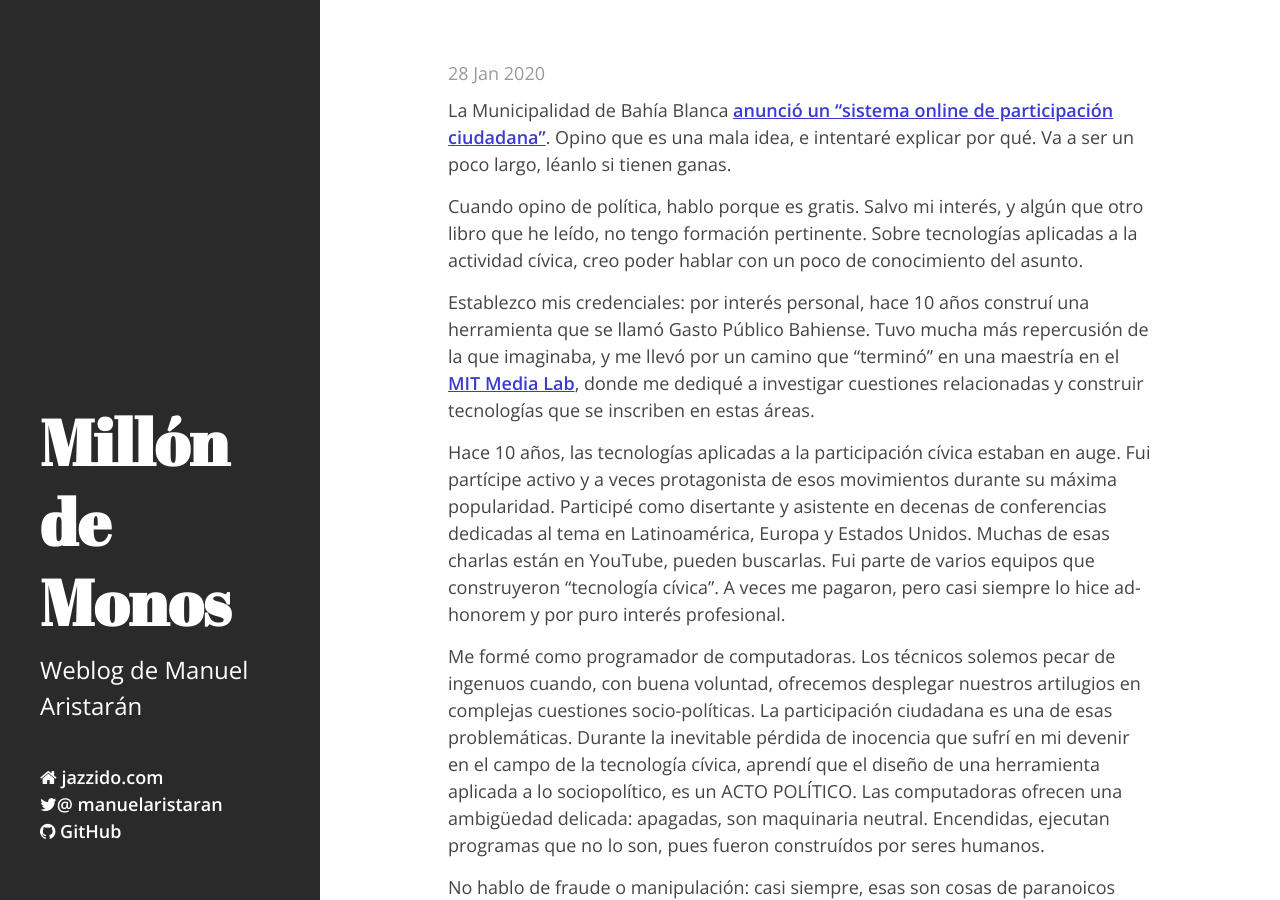
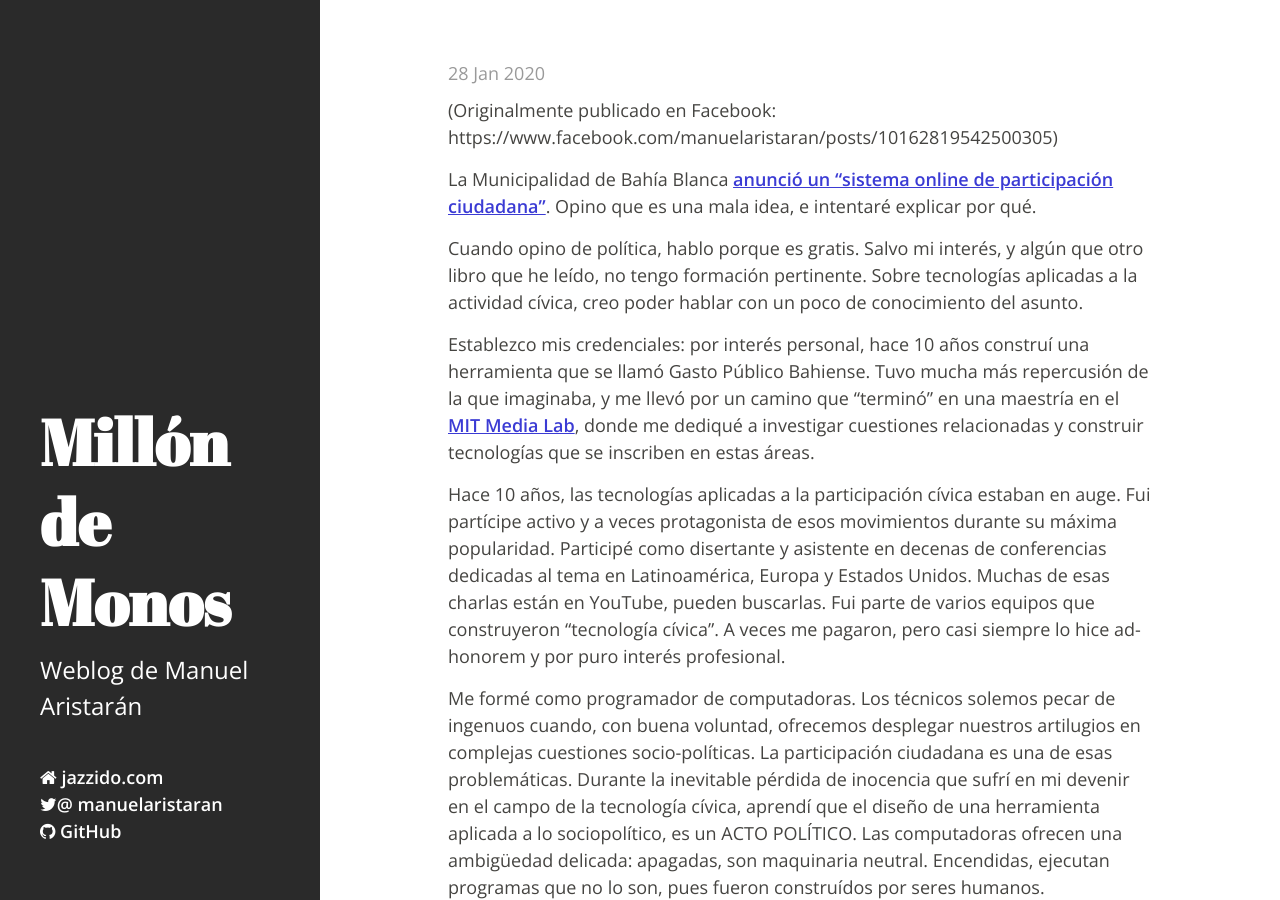
Before and after one commit to jazzido/jazzido.github.io, a Jekyll site: the page built from _posts/2020-01-27-participacion-online-otra-vez-sopa.md, in a window 1280 px wide and 900 px high. Built offline with Jekyll 4.4.1, drawn with Linux system fonts in a browser that asks for light colours; nearby versions of some CDN libraries; our own code applies the rules of GitHub Pages for plain Markdown files; comment, search, counter and statistics services are not loaded.

Commit message:
Update 2020-01-27-participacion-online-otra-vez-sopa.md

```diff
--- a/_posts/2020-01-27-participacion-online-otra-vez-sopa.md
+++ b/_posts/2020-01-27-participacion-online-otra-vez-sopa.md
@@ -7,7 +7,9 @@ categories:
   - Uncategorized
 ---
 
-La Municipalidad de Bahía Blanca [anunció un "sistema online de participación ciudadana"](https://www.lanueva.com/nota/2020-1-25-7-30-56-preparan-un-plan-de-mayor-participacion-ciudadana-en-las-decisiones-municipales). Opino que es una mala idea, e intentaré explicar por qué. Va a ser un poco largo, léanlo si tienen ganas.
+(Originalmente publicado en Facebook: https://www.facebook.com/manuelaristaran/posts/10162819542500305)
+
+La Municipalidad de Bahía Blanca [anunció un "sistema online de participación ciudadana"](https://www.lanueva.com/nota/2020-1-25-7-30-56-preparan-un-plan-de-mayor-participacion-ciudadana-en-las-decisiones-municipales). Opino que es una mala idea, e intentaré explicar por qué.
 
 Cuando opino de política, hablo porque es gratis. Salvo mi interés, y algún que otro libro que he leído, no tengo formación pertinente. Sobre tecnologías aplicadas a la actividad cívica, creo poder hablar con un poco de conocimiento del asunto.
 
```
